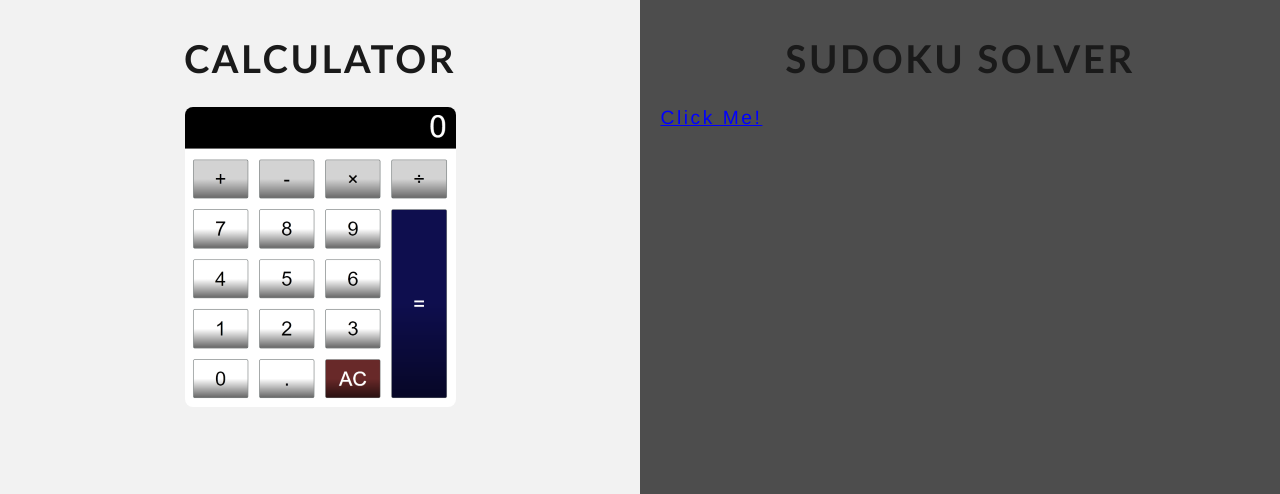
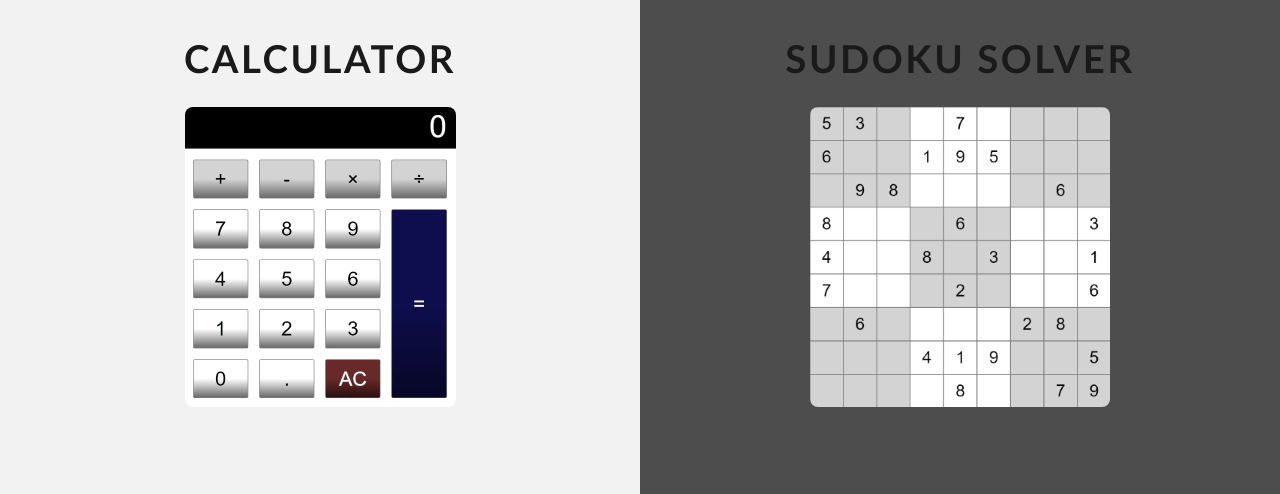
Before and after one commit to tanujchowdhury/Portfolio, a plain HTML site: page index.html in a window 1280 px wide. Shown: the part 1906-2400 px from the top of the page. Drawn offline with Linux system fonts and the light colour scheme.

Commit message:
added sudoku pic

```diff
--- a/index.html
+++ b/index.html
@@ -134,7 +134,7 @@
             <!-- Right column -->
             <div class="Column_2">
                 <h1>Sudoku Solver</h1>
-                <a href="html/sudoku.html">Click Me!</a>
+                <a href="html/sudoku.html"><img src="images/sudoku.png"></a>
             </div>
         </div>
 
```
Also changed, not shown: images/sudoku.png (added).
